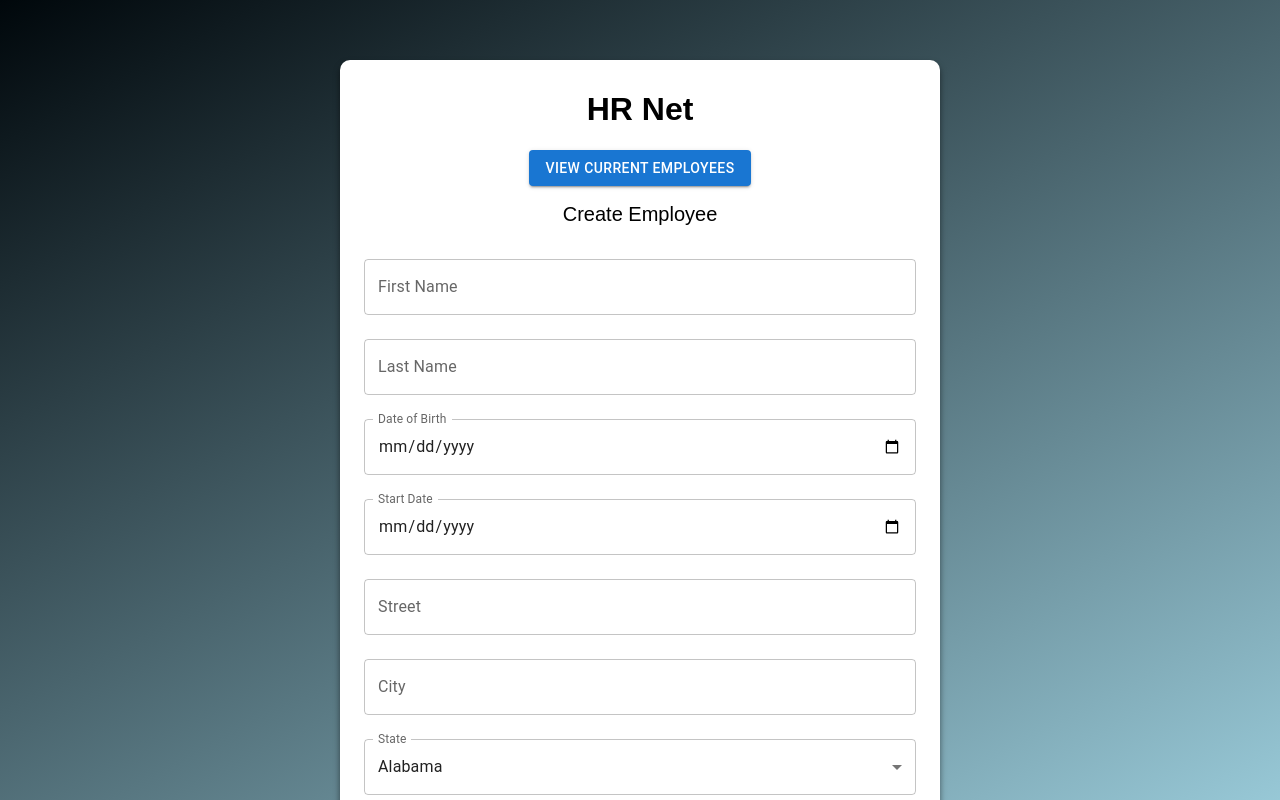
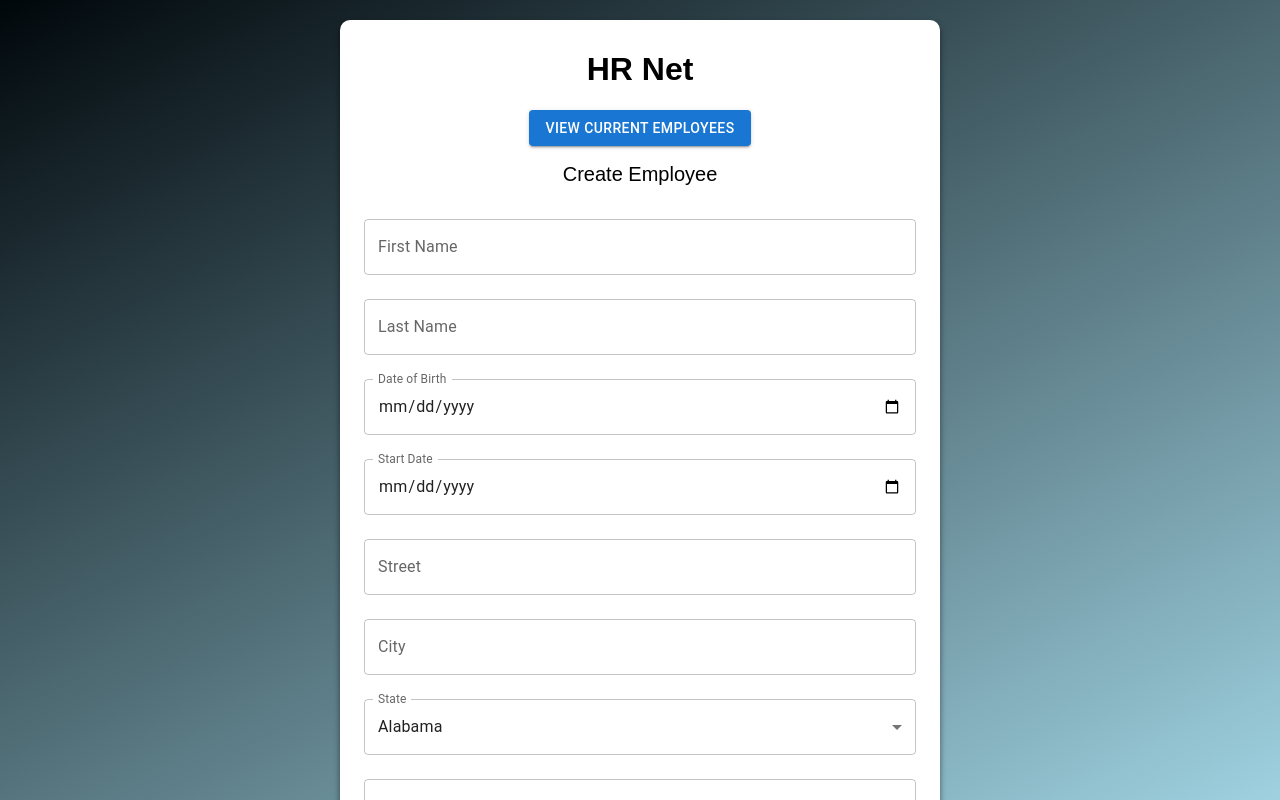
Before and after one commit to todorjr/hrnet, a React (Vite) app: page / in a window 1280 px wide. Shown: the top 800 px of the page. Built offline with nearby package versions, Linux system fonts and the light colour scheme.

Commit message:
form margin

```diff
--- a/src/components/CreateEmployee.jsx
+++ b/src/components/CreateEmployee.jsx
@@ -98,7 +98,7 @@ function CreateEmployee({addEmployee} ) {
           backdropFilter: 'blur(10px)',
           boxShadow: '0 4px 6px rgba(0, 0, 0, 0.5)',
           borderRadius: '10px',
-          margin: '60px',
+          margin: '20px',
           padding: '10px'
         }}>
         <h1 className="mainTitle">HR Net</h1>
```
